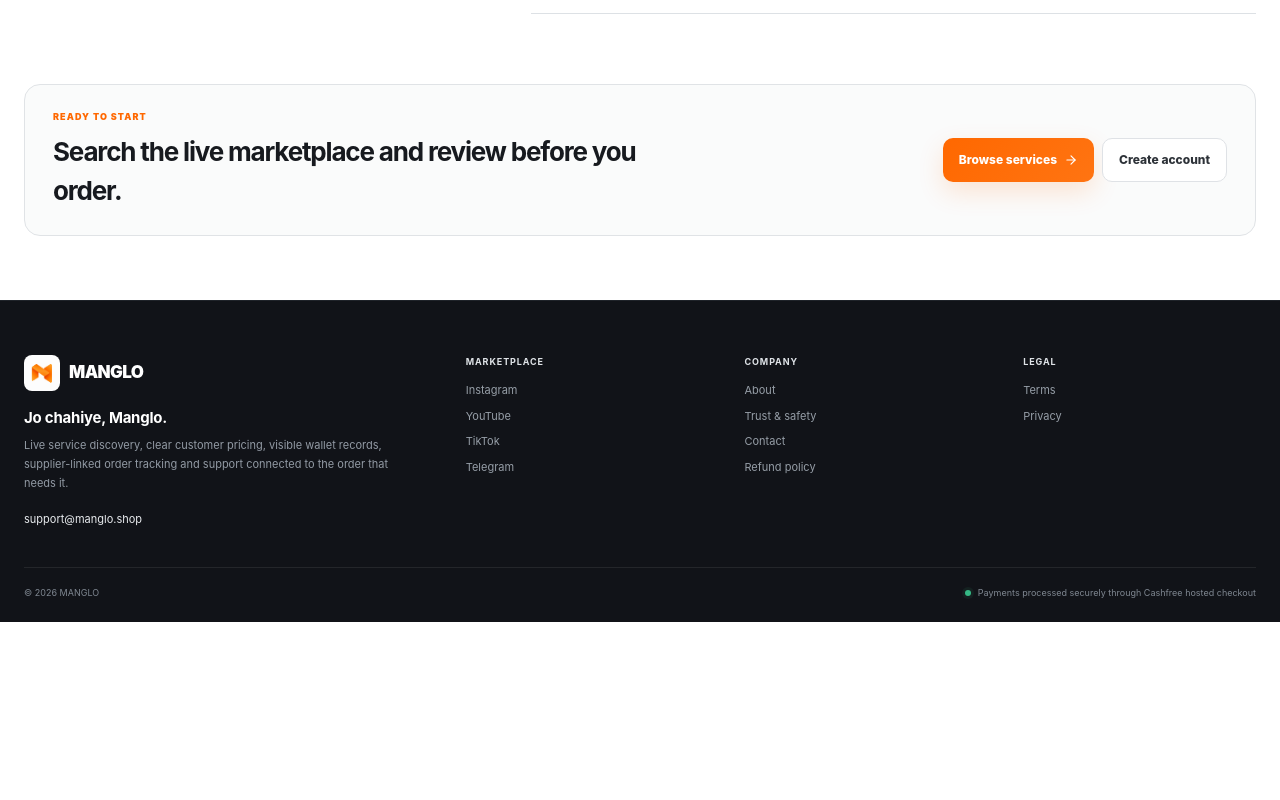
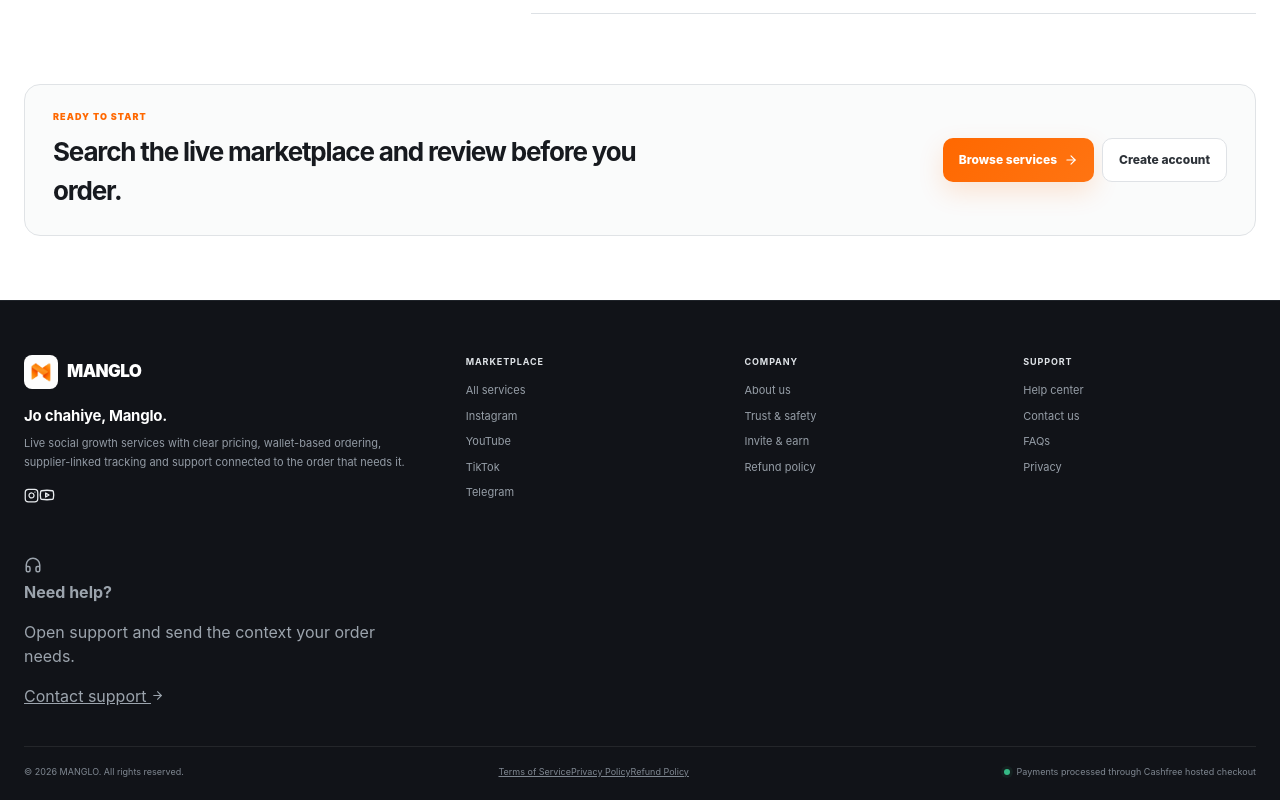
Before and after one commit to faikmulla6-cpu/manglo, a Next.js app: page / in a window 1280 px wide. Shown: the part 2681-3481 px from the top of the page. Before the commit the page ends 3303 px from the top, so only its background shows below. Built offline with nearby package versions, Linux system fonts and the light colour scheme; no server answers; the database is empty.

Commit message:
Align footer with premium homepage

```diff
--- a/components/Footer.tsx
+++ b/components/Footer.tsx
@@ -1,16 +1,25 @@
 import Image from 'next/image';
 import Link from 'next/link';
+import {ArrowRight,Headphones,Instagram,Youtube} from 'lucide-react';
 import {company} from '@/lib/company';
 import styles from './Footer.module.css';
 
 export default function Footer(){
  return <footer className={styles.footer}>
   <div className={`container ${styles.grid}`}>
-   <div className={styles.lead}><Link className={styles.brand} href="/"><Image src="/manglo-icon.png" alt="" width={36} height={36}/><span>MANGLO</span></Link><h3>Jo chahiye, Manglo.</h3><p>Live service discovery, clear customer pricing, visible wallet records, supplier-linked order tracking and support connected to the order that needs it.</p><a href={`mailto:${company.supportEmail}`}>{company.supportEmail}</a></div>
-   <div className={styles.column}><b>MARKETPLACE</b><Link href="/services?platform=Instagram">Instagram</Link><Link href="/services?platform=YouTube">YouTube</Link><Link href="/services?platform=TikTok">TikTok</Link><Link href="/services?platform=Telegram">Telegram</Link></div>
-   <div className={styles.column}><b>COMPANY</b><Link href="/about">About</Link><Link href="/trust">Trust & safety</Link><Link href="/contact">Contact</Link><Link href="/refund">Refund policy</Link></div>
-   <div className={styles.column}><b>LEGAL</b><Link href="/terms">Terms</Link><Link href="/privacy">Privacy</Link></div>
+   <div className={styles.lead}>
+    <Link className={styles.brand} href="/"><Image src="/manglo-icon.png" alt="" width={34} height={34}/><span>MANGLO</span></Link>
+    <h3>Jo chahiye, Manglo.</h3>
+    <p>Live social growth services with clear pricing, wallet-based ordering, supplier-linked tracking and support connected to the order that needs it.</p>
+    <div className={styles.socials}><a href="https://instagram.com" aria-label="Instagram"><Instagram size={15}/></a><a href="https://youtube.com" aria-label="YouTube"><Youtube size={16}/></a></div>
+   </div>
+
+   <div className={styles.column}><b>MARKETPLACE</b><Link href="/services">All services</Link><Link href="/services?platform=Instagram">Instagram</Link><Link href="/services?platform=YouTube">YouTube</Link><Link href="/services?platform=TikTok">TikTok</Link><Link href="/services?platform=Telegram">Telegram</Link></div>
+   <div className={styles.column}><b>COMPANY</b><Link href="/about">About us</Link><Link href="/trust">Trust & safety</Link><Link href="/invite">Invite & earn</Link><Link href="/refund">Refund policy</Link></div>
+   <div className={styles.column}><b>SUPPORT</b><Link href="/contact">Help center</Link><a href={`mailto:${company.supportEmail}`}>Contact us</a><Link href="/contact">FAQs</Link><Link href="/privacy">Privacy</Link></div>
+
+   <div className={styles.helpCard}><span><Headphones size={18}/></span><div><b>Need help?</b><p>Open support and send the context your order needs.</p><Link href="/contact">Contact support <ArrowRight size={13}/></Link></div></div>
   </div>
-  <div className={`container ${styles.bottom}`}><span>© {new Date().getFullYear()} {company.legalName}</span><span className={styles.payment}><i className={styles.dot}/>Payments processed securely through Cashfree hosted checkout</span></div>
+  <div className={`container ${styles.bottom}`}><span>© {new Date().getFullYear()} {company.legalName}. All rights reserved.</span><div><Link href="/terms">Terms of Service</Link><Link href="/privacy">Privacy Policy</Link><Link href="/refund">Refund Policy</Link></div><span className={styles.payment}><i className={styles.dot}/>Payments processed through Cashfree hosted checkout</span></div>
  </footer>;
 }
```
